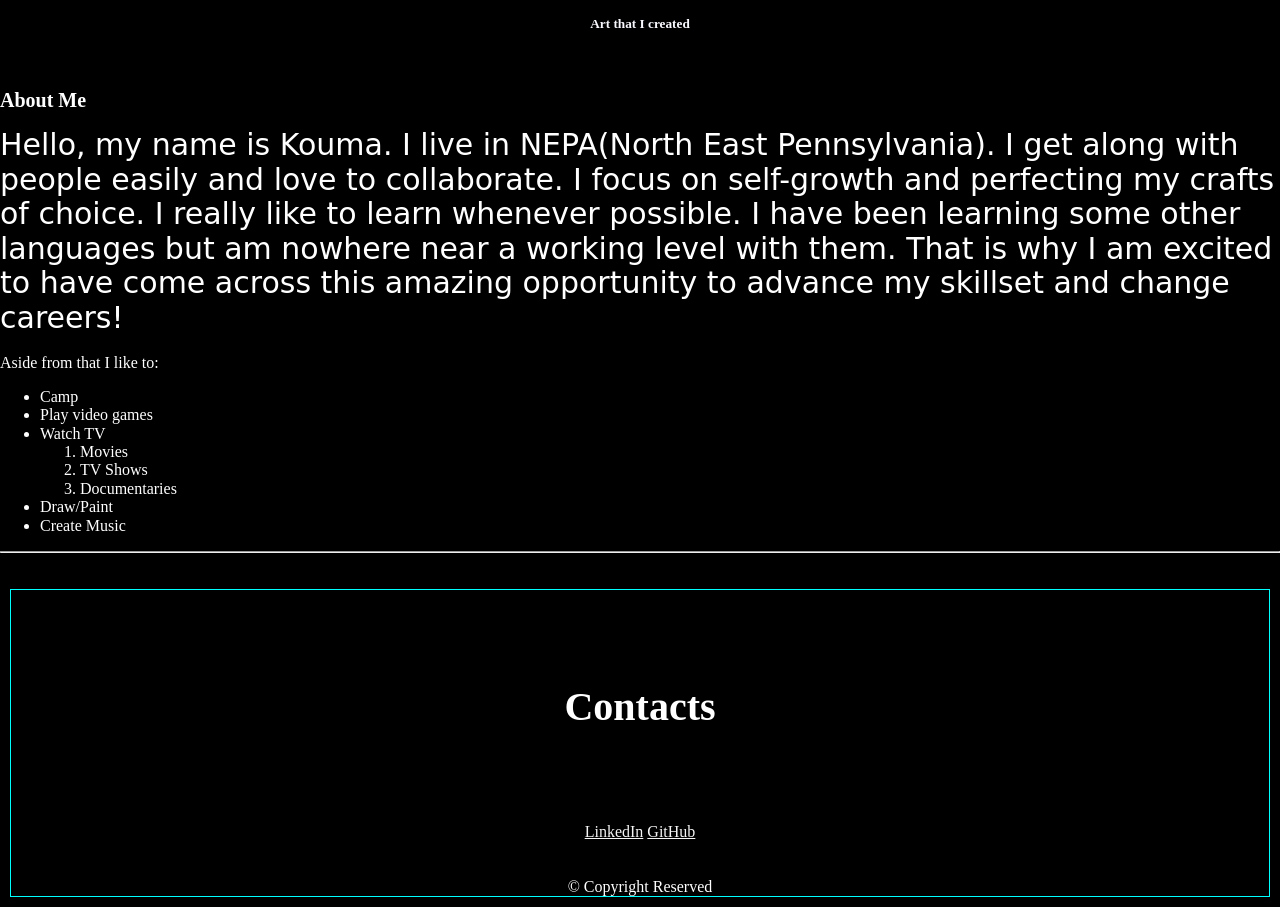
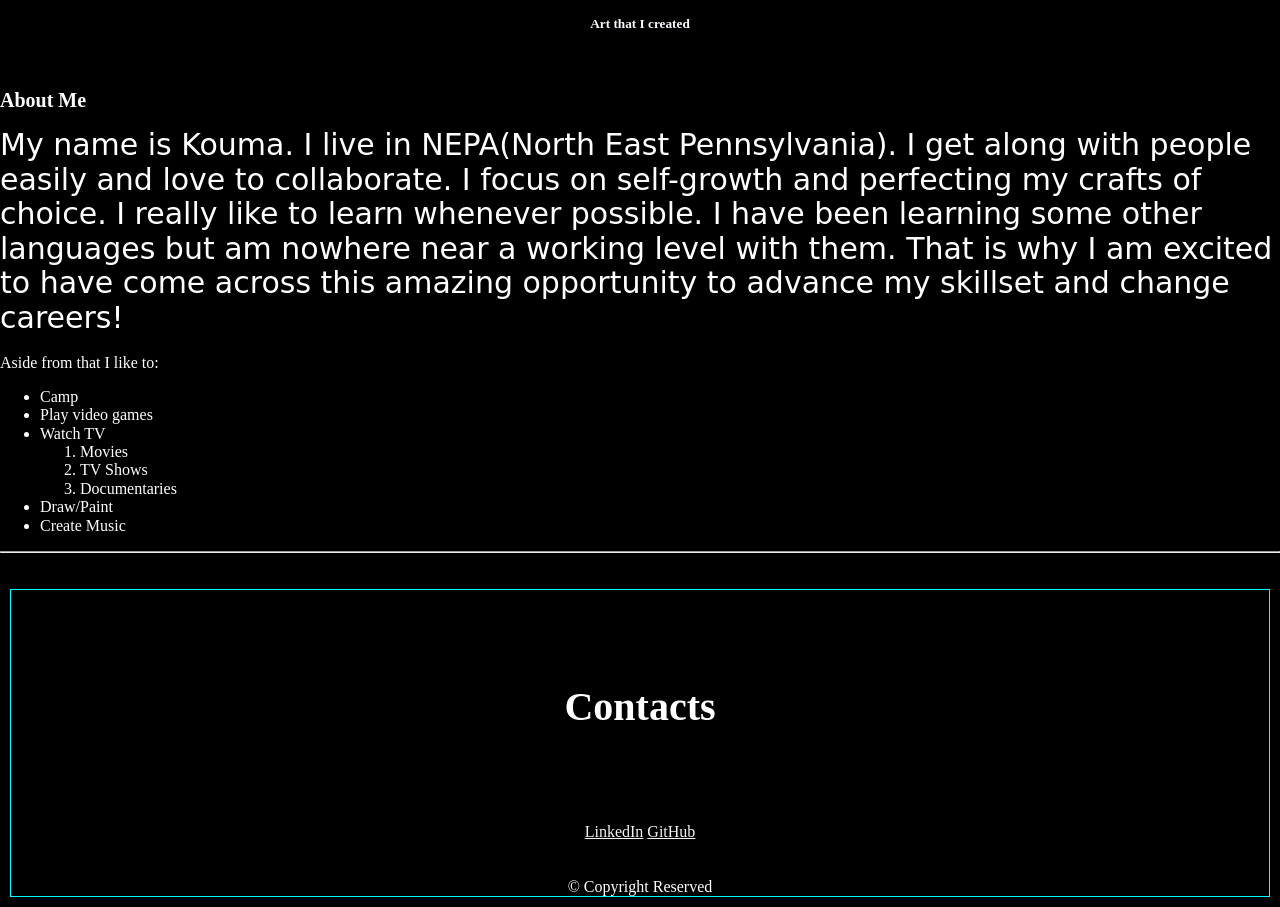
Before and after one commit to kdurbi/kdurbi.github.io, a plain HTML site: page index.html in a window 1280 px wide. Shown: the part 2260-3167 px from the top of the page. Drawn offline with nearby package versions, Linux system fonts and the light colour scheme.

Commit message:
Update index.html

```diff
--- a/index.html
+++ b/index.html
@@ -59,7 +59,7 @@ Text encoding, viewport dimensions on certain devices, etc. -->
        <h2>About Me</h2>
 
       <p2>
-            Hello, my name is Kouma. I live in NEPA(North East Pennsylvania). I get along with people easily and love to collaborate. I focus on self-growth and perfecting my crafts of choice.
+        My name is Kouma. I live in NEPA(North East Pennsylvania). I get along with people easily and love to collaborate. I focus on self-growth and perfecting my crafts of choice.
          I really like to learn whenever possible. I have been learning some other languages but am nowhere near a working level with them.
          That is why I am excited to have come across this amazing opportunity to advance my skillset and change careers!</p2><br><br>
          <p3>Aside from that I like to:</p3>
```
